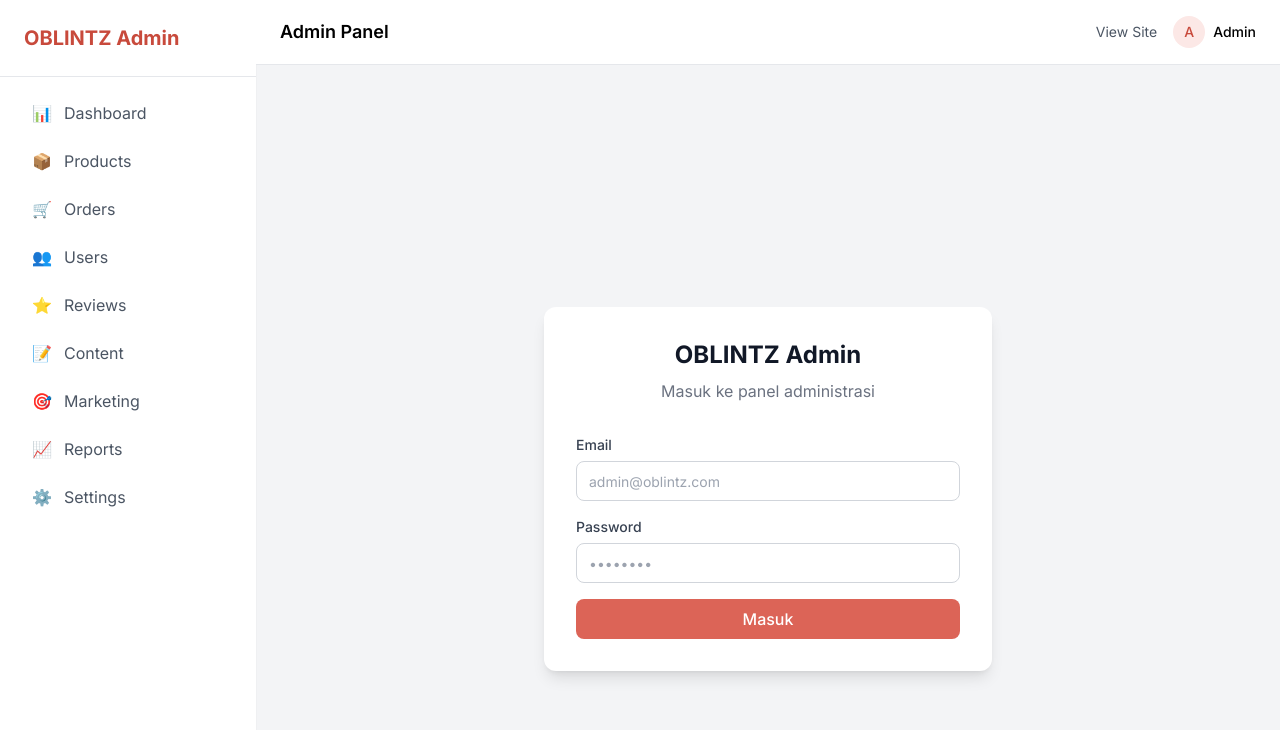
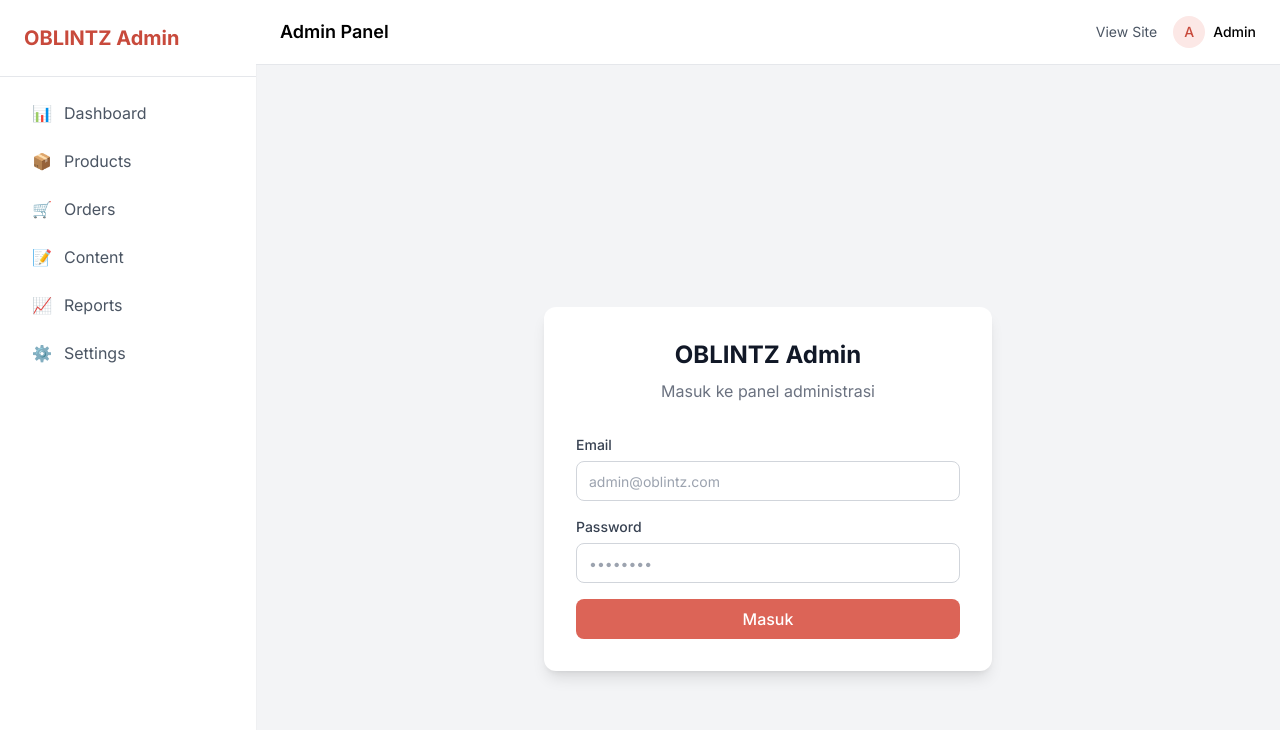
Before and after one commit to ikadekaggasugitha-cell/Web_Mobile_Apps_byOblintz_parfume, a Next.js app in the folder apps/admin/: page /login in a window 1280 px wide. Shown: the top 730 px of the page. Built offline with nearby package versions, Linux system fonts and the light colour scheme; no server answers.

Commit message:
fix: remove dead sidebar links, fix nested route active highlighting

```diff
--- a/apps/admin/src/components/layout/AdminSidebar.tsx
+++ b/apps/admin/src/components/layout/AdminSidebar.tsx
@@ -8,10 +8,7 @@
   { href: '/dashboard', label: 'Dashboard', icon: '📊' },
   { href: '/products', label: 'Products', icon: '📦' },
   { href: '/orders', label: 'Orders', icon: '🛒' },
-  { href: '/users', label: 'Users', icon: '👥' },
-  { href: '/reviews', label: 'Reviews', icon: '⭐' },
   { href: '/content', label: 'Content', icon: '📝' },
-  { href: '/marketing', label: 'Marketing', icon: '🎯' },
   { href: '/reports', label: 'Reports', icon: '📈' },
   { href: '/settings', label: 'Settings', icon: '⚙️' },
 ];
@@ -35,7 +32,7 @@
                 href={item.href}
                 className={cn(
                   'flex items-center gap-3 rounded-lg px-4 py-2 text-gray-600 hover:bg-gray-100',
-                  pathname === item.href && 'bg-primary-50 text-primary-600'
+                  (pathname === item.href || pathname.startsWith(item.href + '/')) && 'bg-primary-50 text-primary-600'
                 )}
               >
                 <span>{item.icon}</span>
```
